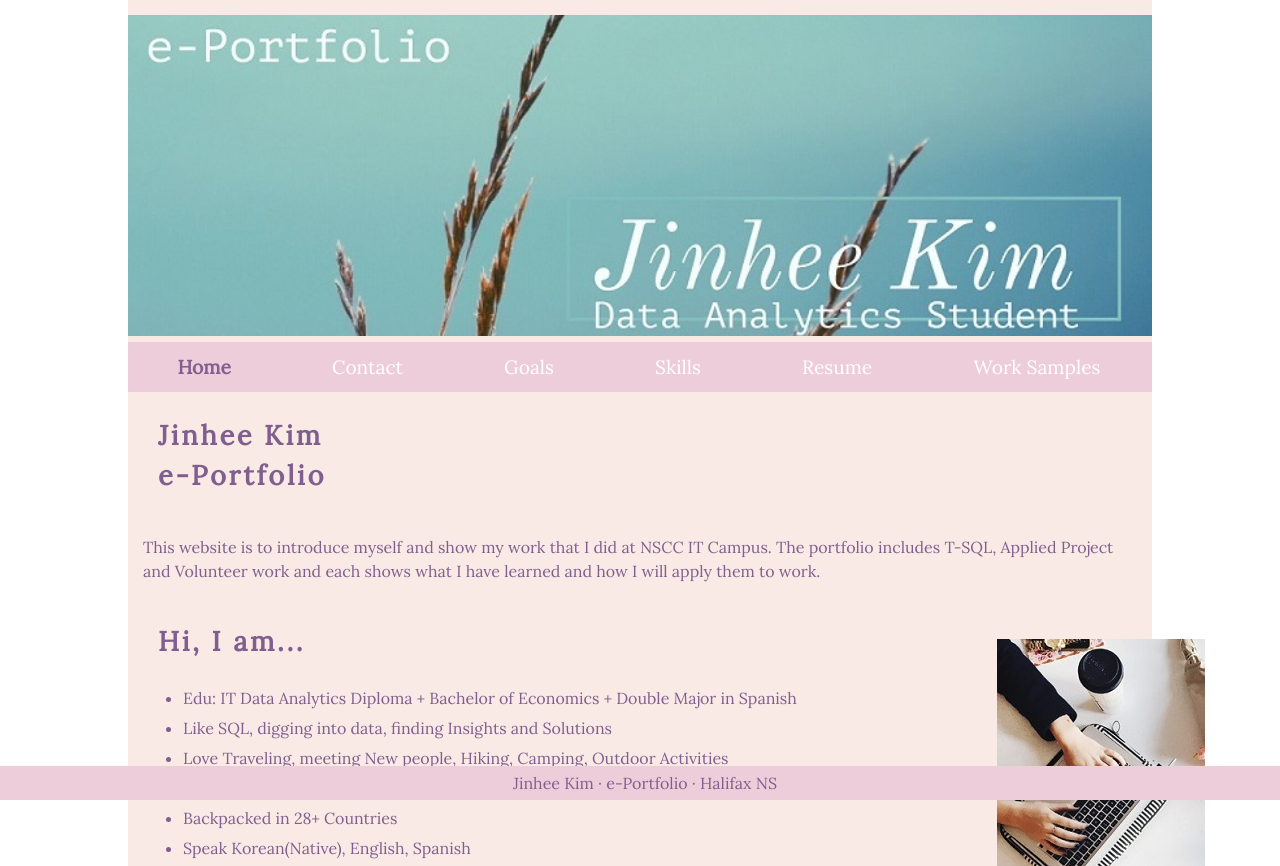
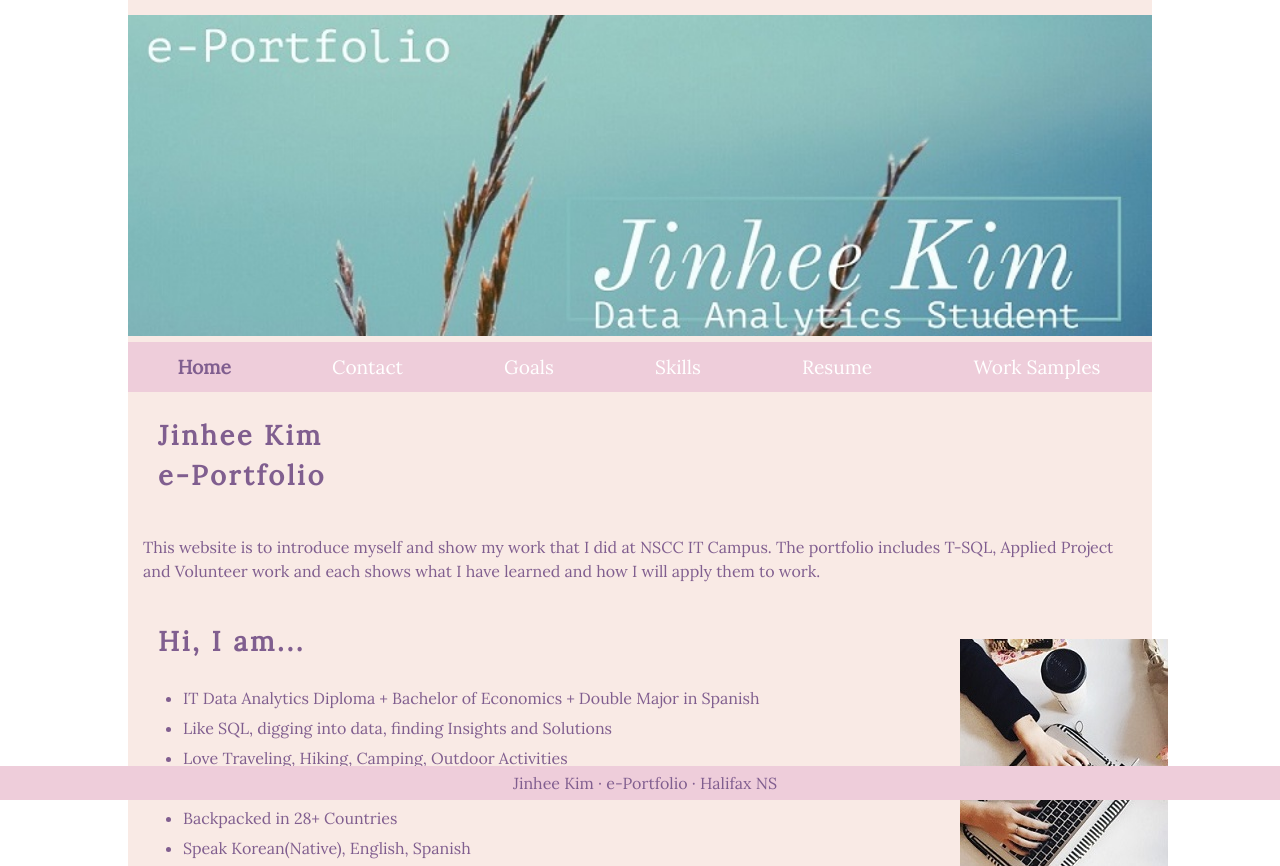
Before and after one commit to jkimbanalyst/jkimbanalyst.github.io, a plain HTML site: page index.html in a window 1280 px wide. Shown: the top 866 px of the page. Drawn offline with Linux system fonts and the light colour scheme.

Commit message:
Update index.html

```diff
--- a/index.html
+++ b/index.html
@@ -38,9 +38,9 @@
 	 <article id="home">
 		<h1> Hi, I am... </h1>
 		  <ul class="content">
-			<li> Edu: IT Data Analytics Diploma + Bachelor of Economics + Double Major in Spanish</li>
+			<li> IT Data Analytics Diploma + Bachelor of Economics + Double Major in Spanish</li>
 			<li> Like SQL, digging into data, finding Insights and Solutions </li>
-			<li> Love Traveling, meeting New people, Hiking, Camping, Outdoor Activities
+			<li> Love Traveling, Hiking, Camping, Outdoor Activities
 			<br /> & Dog walking, Black tea, Dry White wine, etc. </li>
 			<li> Backpacked in 28+ Countries </li>
 			<li> Speak Korean(Native), English, Spanish </li>
```
